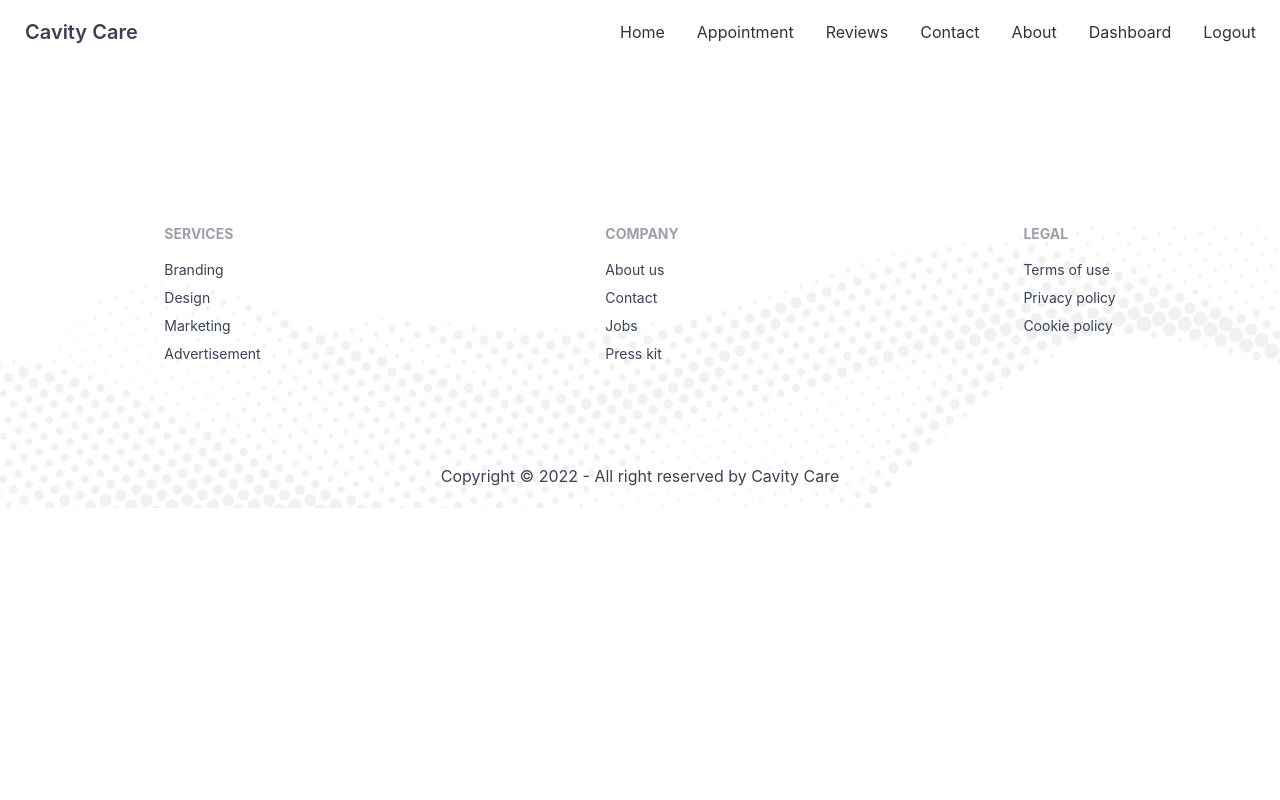
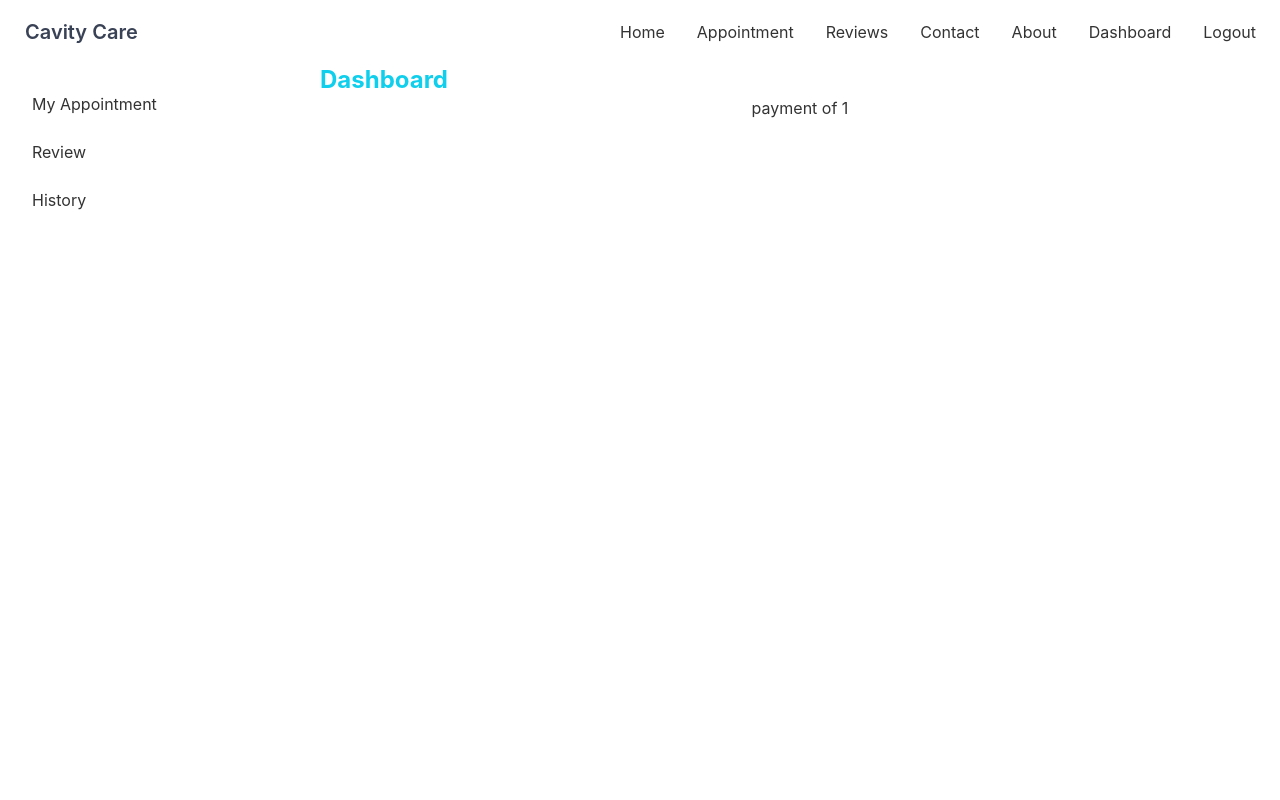
Before and after one commit to shareefrahat/cavity-care, a React (Create React App) app: page /dashboard/payment/1 in a window 1280 px wide. Shown: the top 800 px of the page. Built offline with nearby package versions, Linux system fonts and the light colour scheme; no server answers; sample sign-in values are in the browser's storage; the HTML template or start-up script is replaced by a standard one.

Commit message:
dynamic payment route is added in dashboard

```diff
--- a/src/App.js
+++ b/src/App.js
@@ -21,6 +21,7 @@
 import RequireAdmin from "./components/RequireAdmin/RequireAdmin";
 import AddDoctor from "./pages/Dashboard/AddDoctor";
 import ManageDoctor from "./pages/Dashboard/ManageDoctor";
+import Payment from "./pages/Dashboard/Payment";
 
 function App() {
   return (
@@ -60,6 +61,7 @@
           <Route index element={<MyAppointment></MyAppointment>}></Route>
           <Route path="review" element={<MyReview></MyReview>}></Route>
           <Route path="history" element={<MyHistory></MyHistory>}></Route>
+          <Route path="payment/:id" element={<Payment></Payment>}></Route>
           <Route
             path="allUsers"
             element={
--- /dev/null
+++ b/src/pages/Dashboard/Payment.js
@@ -0,0 +1,9 @@
+import React from "react";
+import { useParams } from "react-router-dom";
+
+const Payment = () => {
+  const { id } = useParams();
+  return <div>payment of {id}</div>;
+};
+
+export default Payment;
```
